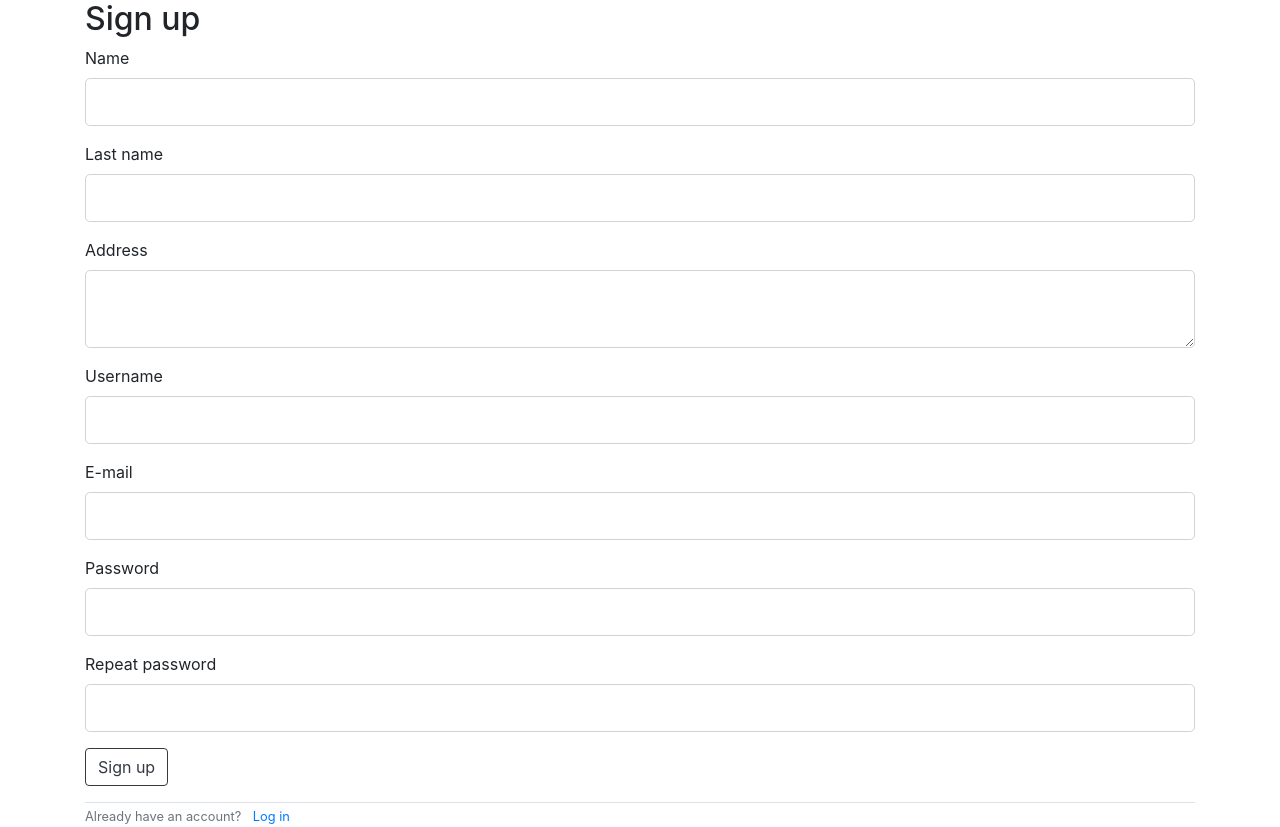
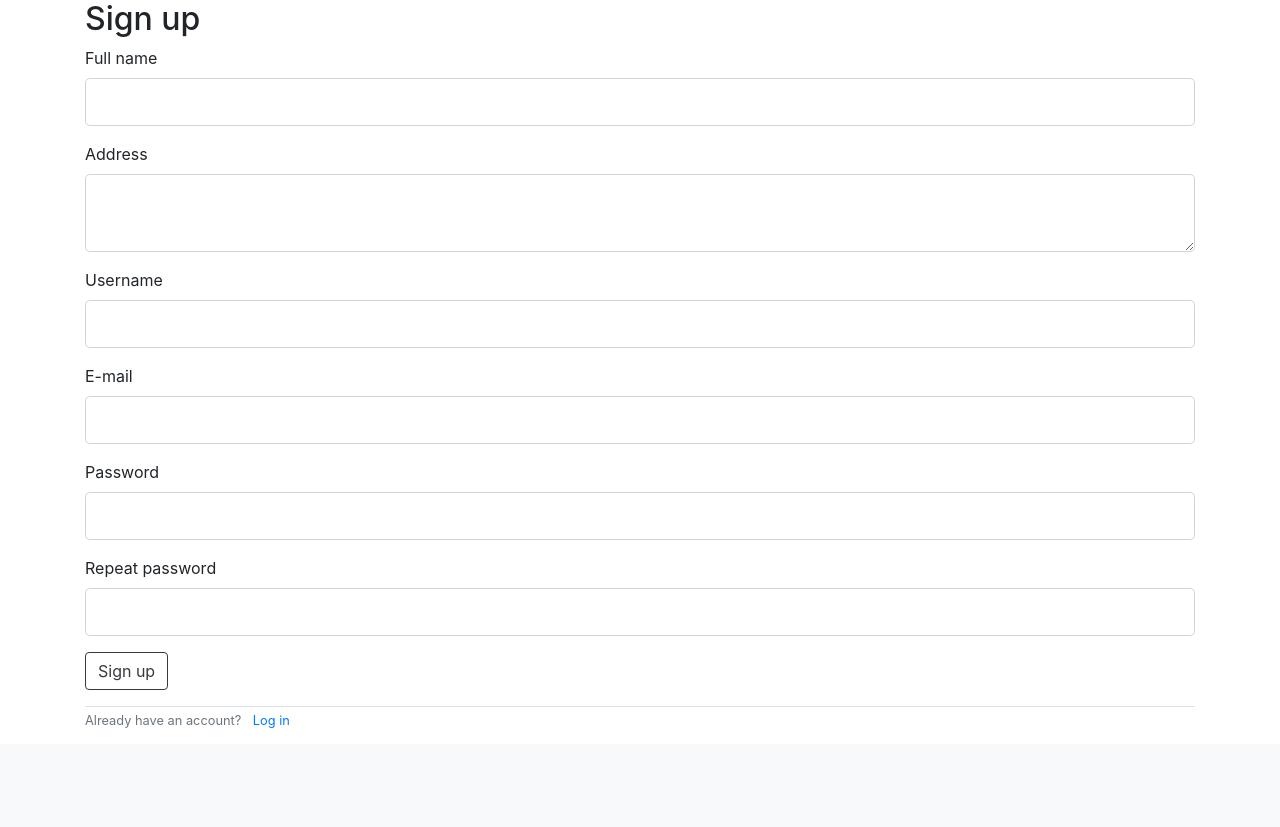
Before and after one commit to olafszymanski/Bitey, a Flask app: page /signup in a window 1280 px wide. Shown: the part 56-883 px from the top of the page. After the commit the page ends 784 px from the top, so only its background shows below. Run offline with Flask 2, Linux system fonts and the light colour scheme; some libraries are stand-ins or nearby versions.

Commit message:
Combined "name" and "last_name" fields of the User model to "full_name".

```diff
--- a/bitey/templates/users/signup.html
+++ b/bitey/templates/users/signup.html
@@ -4,29 +4,16 @@
     <form action="" method="post">
         {{ form.hidden_tag() }}
         <div class="form-group">
-            {{ form.name.label(class="form-control-label") }}
-            {% if form.name.errors %}
-                {{ form.name(class="form-control form-control-lg is-invalid") }}
+            {{ form.full_name.label(class="form-control-label") }}
+            {% if form.full_name.errors %}
+                {{ form.full_name(class="form-control form-control-lg is-invalid") }}
                 <div class="invalid-feedback">
-                    {% for error in form.name.errors %}
+                    {% for error in form.full_name.errors %}
                         <span>{{ error }}</span>
                     {% endfor %}
                 </div>
             {% else %}
-                {{ form.name(class="form-control form-control-lg") }}
-            {% endif %}
-        </div>
-        <div class="form-group">
-            {{ form.last_name.label(class="form-control-label") }}
-            {% if form.last_name.errors %}
-                {{ form.last_name(class="form-control form-control-lg is-invalid") }}
-                <div class="invalid-feedback">
-                    {% for error in form.last_name.errors %}
-                        <span>{{ error }}</span>
-                    {% endfor %}
-                </div>
-            {% else %}
-                {{ form.last_name(class="form-control form-control-lg") }}
+                {{ form.full_name(class="form-control form-control-lg") }}
             {% endif %}
         </div>
         <div class="form-group">
--- a/bitey/users/forms.py
+++ b/bitey/users/forms.py
@@ -5,8 +5,7 @@ from .models import User
 
 
 class SignUpForm(FlaskForm):
-    name = StringField('Name', validators=[Optional(), Length(max=30)])
-    last_name = StringField('Last name', validators=[Optional(), Length(max=30)])
+    full_name = StringField('Full name', validators=[Optional(), Length(max=100)])
     address = TextAreaField('Address', validators=[Optional(), Length(max=100)])
     username = StringField('Username', validators=[DataRequired(), Length(min=5, max=30)])
     email = StringField('E-mail', validators=[DataRequired(), Email(), Length(max=100)])
--- a/bitey/users/views.py
+++ b/bitey/users/views.py
@@ -19,7 +19,7 @@ def signup():
     if form.validate_on_submit():
         password = bcrypt.generate_password_hash(form.password.data).decode('utf-8')
 
-        user = User(form.username.data, form.email.data, password, form.name.data, form.last_name.data, form.address.data)
+        user = User(form.username.data, form.email.data, password, form.full_name.data, form.address.data)
 
         token = generate_confirmation_token(user)
         url = url_for('users.activation', token=token, _external=True)
```
Also changed, not shown: bitey/users/models.py (+3 -5 lines).
